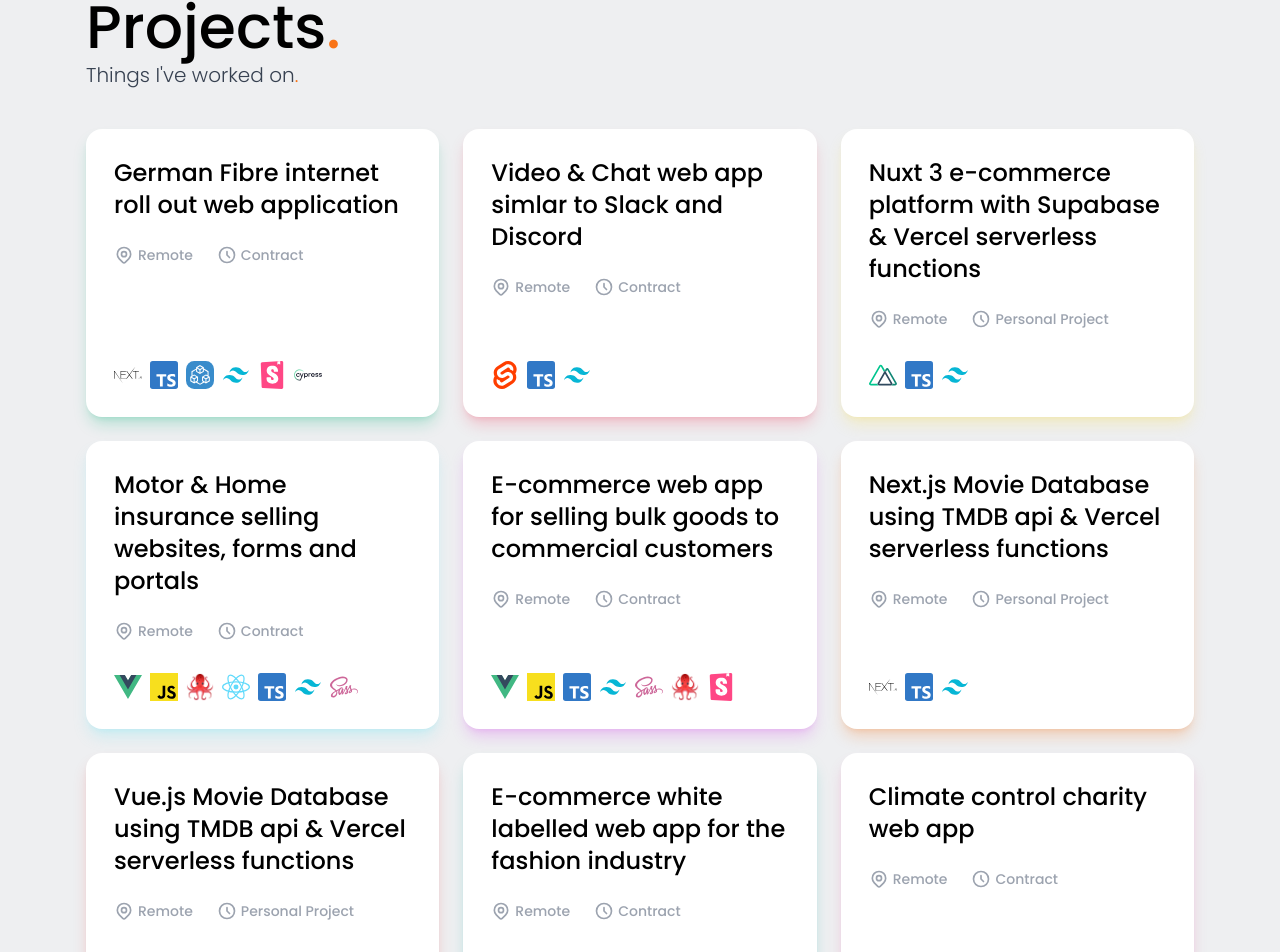
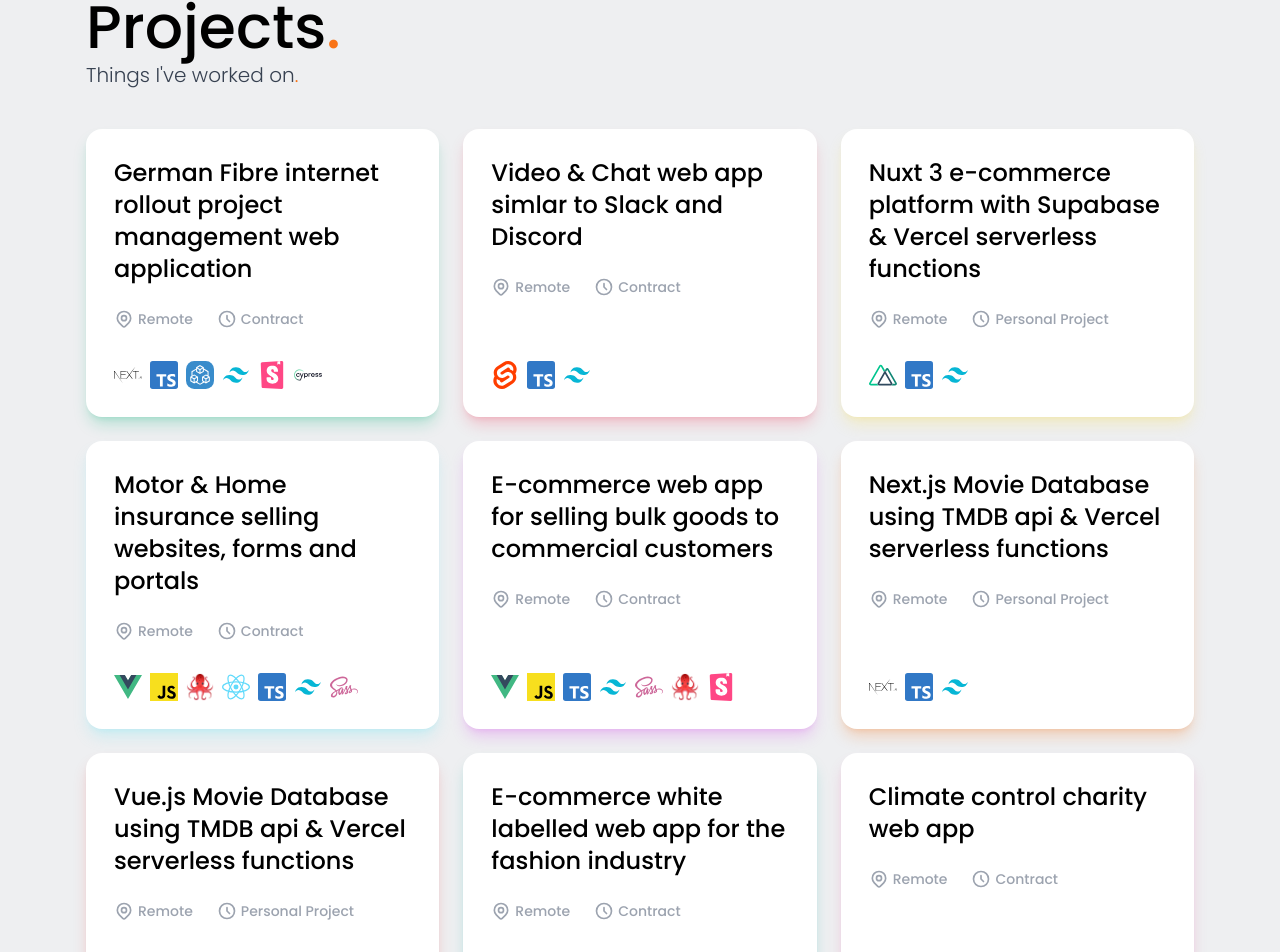
Before and after one commit to nick-douglas82/portfolio, a Next.js app: page / in a window 1280 px wide. Shown: the part 1371-2323 px from the top of the page. Built offline with nearby package versions, Linux system fonts and the light colour scheme.

Commit message:
Project update

```diff
--- a/data/projects.ts
+++ b/data/projects.ts
@@ -1,6 +1,6 @@
 export const projects = [
   {
-    title: "German Fibre internet roll out web application",
+    title: "German Fibre internet rollout project management web application",
     location: "Remote",
     type: {
       text: "Contract",
```
